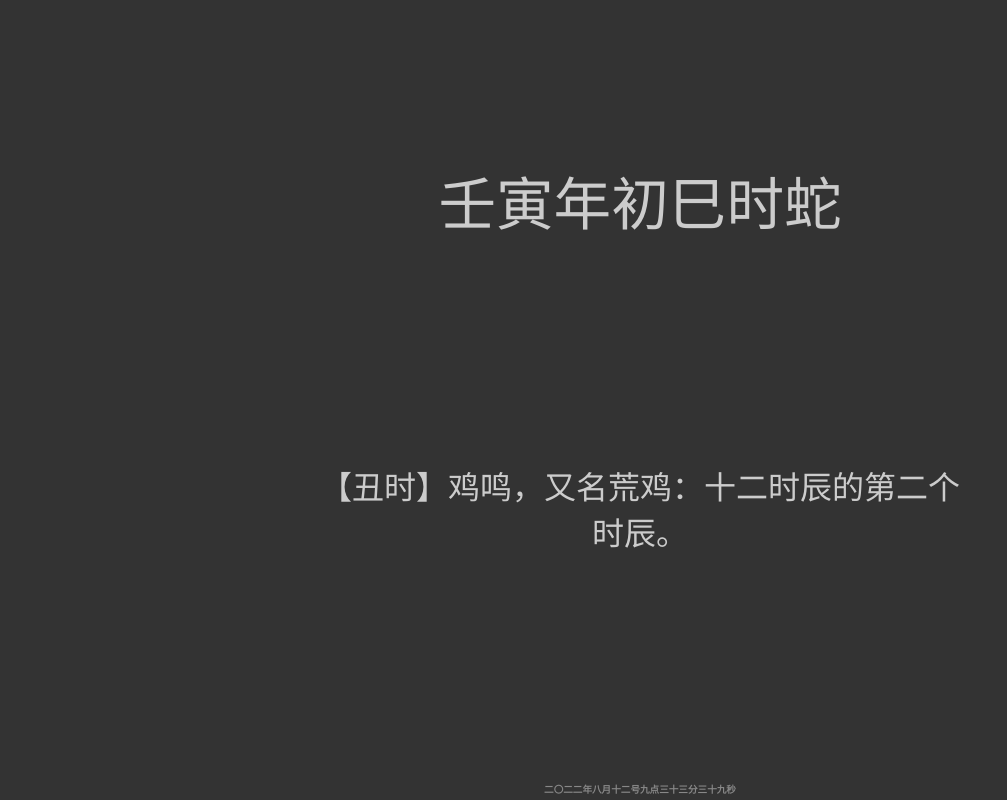
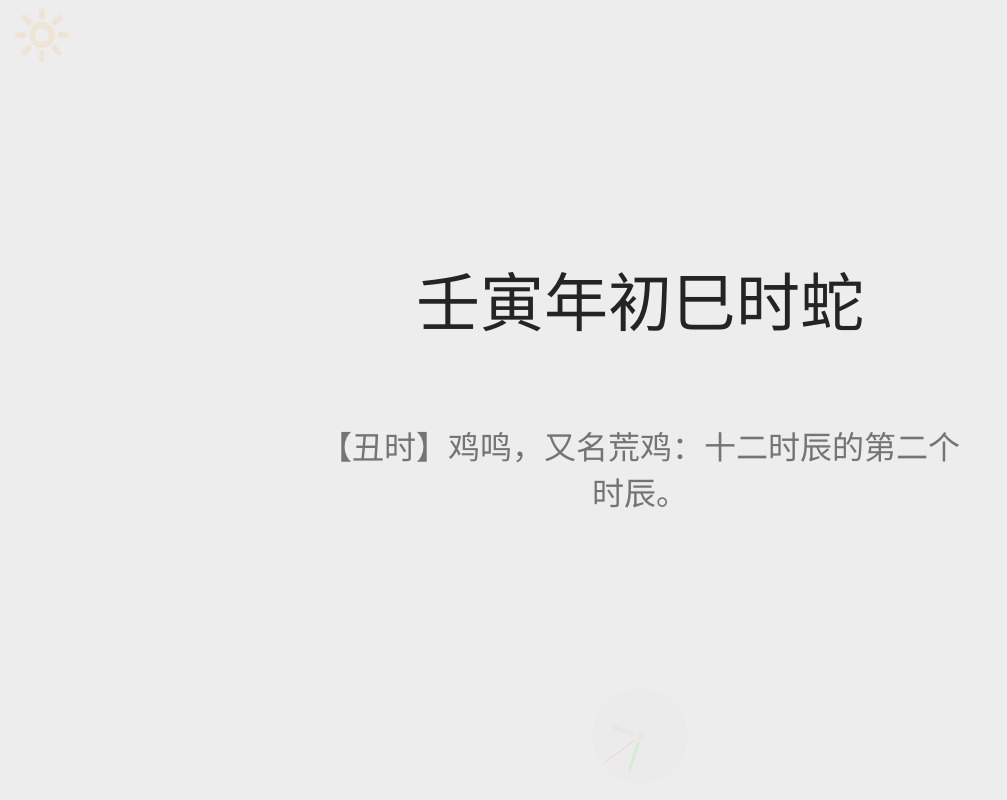
Before and after one commit to hehufun/Clock-Zh, a plain HTML site: page index.html in a window 1280 px wide. Shown: the whole page, without its empty margins (0-1007 px from the left). Drawn offline with Linux system fonts and the light colour scheme; a web font is replaced by a local one.

Commit message:
1.0
文字报年和时间，实时钟表，白天黑夜模式

```diff
--- /dev/null
+++ b/assect/css/clock.css
@@ -0,0 +1,137 @@
+/* 引用字体 */
+/* 方正行楷 */
+@font-face {
+  font-family: 'Fzxk';
+  src: local(''),
+    url('../fonts/Fzxk.woff2') format('woff2');
+  font-weight: normal;
+}
+
+:root {
+  --clock-di: 6em;
+  --clock-dh: calc(var(--clock-di) / 2);
+  --clock-bg: #5a5a5a18;
+  --hand-color: #b5b5b5;
+  --minute-hand-color: #00ff00;
+  --second-hand-color: #ff0000;
+}
+
+/* 自动识别暗色模式  */
+@media (prefers-color-scheme: dark) {
+  :root {
+    --clock-bg: #b5b5b518;
+    --hand-color: #5a5a5a;
+  }
+}
+
+/* 实时时间 */
+#Ttime {
+  user-select: none;
+  position: fixed;
+  left: 50%;
+  transform: translate(-50%, -50%);
+  bottom: calc(var(--clock-di) * 1.1);
+  font-size: 1em;
+  font-weight: 600;
+  color: var(--hand-color);
+  text-align: center;
+  font-family: Fzxk;
+  z-index: 9;
+  display: none;
+  transition: color 800ms, background-color 800ms;
+}
+
+/* 钟盘 */
+.clock {
+  user-select: none;
+  width: var(--clock-di);
+  height: var(--clock-di);
+  border-radius: 50%;
+  position: absolute;
+  left: calc(50% - var(--clock-dh));
+  bottom: 1em;
+  opacity: 0.1;
+}
+
+.clock:hover {
+  opacity: 1;
+}
+
+.clock:active #Ttime {
+  display: block;
+}
+
+/* 钟面 */
+.inner-circle {
+  width: var(--clock-di);
+  height: var(--clock-di);
+  /* border: 4px solid; */
+  border-radius: 50%;
+  position: absolute;
+  top: 50%;
+  left: 50%;
+  transform: translate(-50%, -50%);
+  background-color: var(--clock-bg);
+}
+
+/* 表盘中心圆点 */
+.dots {
+  width: 6px;
+  height: 6px;
+  border-radius: 50%;
+  background-color: var(--hand-color);
+  position: absolute;
+  top: 50%;
+  left: 50%;
+  transform: translate(-50%, -50%);
+  display: flex;
+  justify-content: center;
+  align-items: center;
+}
+
+/* 指针 */
+.hand {
+  width: var(--handW, 3px);
+  height: var(--hand-length, var(--clock-dh));
+  background-color: var(--hand-color);
+  position: absolute;
+  border-radius: 20px;
+  left: calc((50% - (var(--handW) / 2)));
+  z-index: -1;
+  /* 针与表盘边界距离 */
+  top: var(--top);
+  /* 定位居中，算出中心线位置 */
+  transform-origin: center calc(var(--clock-dh) - var(--top));
+}
+
+/* 时钟针 */
+.hour-hand {
+  --hand-length: calc(var(--clock-di) / 4);
+  --top: calc(var(--clock-di) / 5);
+  --handW: 5px;
+  background-color: var(--hand-color);
+}
+
+/* 分钟针 */
+.minute-hand {
+  --hand-length: calc(var(--clock-di) / 3);
+  --top: calc(var(--clock-di) / 9);
+  --handW: 3px;
+  background-color: var(--minute-hand-color);
+}
+
+/* 秒针 */
+.second-hand {
+  --hand-length: calc(var(--clock-di) / 2.6);
+  --top: calc(var(--clock-di) / 20);
+  --handW: 1px;
+  background-color: var(--second-hand-color);
+  position: relative;
+  z-index: 1;
+}
+
+@media only screen and (max-height: 400px) {
+  .clock {
+    display: none;
+  }
+}
--- /dev/null
+++ b/assect/css/theme.css
@@ -0,0 +1,112 @@
+/* 引用字体 */
+/* 可口可乐字体 */
+@font-face {
+  font-family: 'Coca';
+  src: local(''),
+    url('../fonts/Coca.woff2') format('woff2');
+  font-weight: bolder;
+}
+
+:root {
+  --themebg: #ededed;
+  --big-fontcolor: #242424;
+}
+
+
+body {
+  background-color: var(--themebg);
+  color: var(--themebg);
+  transition: color 800ms, background-color 800ms;
+}
+
+/* 切换按钮 */
+#switchbtn {
+  transition: color 500ms, background-color 500ms;
+  background: #99cc9900;
+  font-size: 3em;
+  border: none;
+  border-radius: 50%;
+  position: absolute;
+  top: 6px;
+  left: 6px;
+  opacity: 0.1;
+  user-select: none;
+}
+
+#switchbtn:hover {
+  opacity: 0.7;
+}
+
+#switchbtn:active {
+  opacity: 1;
+}
+
+/* 时辰 */
+#shichen {
+  user-select: none;
+  position: fixed;
+  transform: translate(-50%, -50%);
+  margin-top: 10px;
+  min-width: 5em;
+  top: 36%;
+  left: 50%;
+  text-align: center;
+  color: var(--big-fontcolor);
+  font-family: Coca;
+  font-size: 4em;
+  z-index: 16;
+}
+
+#shichen:hover #Ttime {
+  display: none;
+}
+
+/* 其他文字 */
+#Totime {
+  position: fixed;
+  transform: translate(-50%, -50%);
+  bottom: 30%;
+  left: 50%;
+  margin-top: 20px;
+  text-align: center;
+  color: var(--big-fontcolor);
+  font-family: Coca;
+  font-size: 2em;
+  z-index: 6;
+  opacity: 0.6;
+}
+
+#Totime:hover {
+  opacity: 1;
+}
+
+/* 自动识别暗色模式  */
+@media (prefers-color-scheme: dark) {
+  :root {
+    --themebg: #242424;
+    --big-fontcolor: #ededed;
+  }
+}
+
+/* 平面宽度小于600px时，报时不显示 */
+@media only screen and (max-width: 600px) {
+  #Totime {
+    display: none;
+  }
+}
+
+@media only screen and (max-height: 500px) {
+  #Totime {
+    display: none;
+  }
+}
+
+@media only screen and (max-height: 300px) {
+  #shichen {
+    font-size: 2em;
+  }
+
+  #Totime {
+    display: none;
+  }
+}
--- /dev/null
+++ b/assect/js/clock.js
@@ -0,0 +1,31 @@
+const secondHand = document.querySelector('.second-hand');
+const minuteHand = document.querySelector('.minute-hand');
+const hourHand = document.querySelector('.hour-hand');
+
+let date = null;
+let hour = 0;
+let minute = 0;
+let second = 0;
+function initClock() {
+  const date = new Date();
+  hour = date.getHours();
+  minute = date.getMinutes();
+  second = date.getSeconds();
+}
+function handRotation(target, deg) {
+  target.style.transform = `rotate(${deg}deg)`;
+}
+function clock() {
+  date = new Date();
+  let hour = (date.getHours() % 12) + date.getMinutes() / 59;
+  let minute = date.getMinutes();
+  let second = date.getSeconds();
+
+  handRotation(hourHand, hour * 30);
+  handRotation(minuteHand, minute * 6);
+  handRotation(secondHand, second * 6);
+
+  setTimeout(clock, 1000);
+}
+
+window.onload = clock();
--- a/assect/realtime.js
+++ b/assect/js/realtime.js
@@ -2,7 +2,7 @@
 
 // 循环检查元素并每一秒运行一次
 function ctkTime() {
-  window.setTimeout("ctkTime()", 1000);
+  window.setTimeout("ctkTime()", 500);
   if (!document.getElementById('Totime')) {
     return;
   } else {
@@ -61,7 +61,8 @@ function Totimes() {
   var TooMinute = Too.getMinutes();
   var TooSecond = Too.getSeconds();
   // 标题栏-数字时间
-  document.title = TooYear + "-" + TooMonth + "-" + TooDate + " 📆 " + TooHour + ":" + TooMinute + ":" + TooSecond;
+  document.title = TooYear + "-" + TooMonth + "-" + TooDate +
+    " 📆 " + TooHour + ":" + TooMinute + ":" + TooSecond;
   // 实时更新的中文时间
   // 转换年份时间为文字格式
   var Yea = TooYear.toString();
--- /dev/null
+++ b/assect/js/theme.js
@@ -0,0 +1,26 @@
+// 修改主题颜色CSS
+var th = 0;
+var link =
+  document.querySelector('link[rel*="icon"]') || document.createElement("link");
+link.rel = "shortcut icon";
+
+function switchtheme() {
+  var a = getComputedStyle(document.documentElement).getPropertyValue('--themebg');
+  if (!a) {
+    console.log('没找到元素')
+  } else if (th < 1) {
+    th++;
+    document.documentElement.style.setProperty('--themebg', "#ededed");
+    document.documentElement.style.setProperty('--big-fontcolor', "#242424");
+    document.getElementById("switchbtn").innerHTML = '🌑';
+    link.href = "./assect/img/sun-icon.svg";
+    // console.log('变成白天模式' + th);
+  } else {
+    th = 0;
+    document.getElementById("switchbtn").innerHTML = '🔆';
+    document.documentElement.style.setProperty('--themebg', "#242424");
+    document.documentElement.style.setProperty('--big-fontcolor', "#ededed");
+    link.href = "./assect/img/moon-icon.svg";
+    // console.log('变成暗夜模式' + th);
+  }
+};
--- a/assect/style.css
+++ /dev/null
@@ -1,69 +0,0 @@
-/* 可口可乐字体 */
-@font-face {
-  font-family: 'Coca';
-  src: local(''),
-    url('./Coca.woff2') format('woff2');
-  font-weight: bolder;
-}
-
-@font-face {
-  font-family: 'Zaihu';
-  src: local(''),
-    url('./Zaihu.TTF') format('ttf');
-  font-weight: normal;
-}
-
-@font-face {
-  font-family: 'Fzxk';
-  src: local(''),
-    url('./Fzxk.woff2') format('woff2');
-  font-weight: normal;
-}
-
-:root {
-  --themecolor: #333;
-  --fontcolor1: #ccc;
-  --fontcolor2: #888;
-}
-
-
-body {
-  background-color: var(--themecolor);
-}
-
-/* 时辰 */
-#shichen {
-  position: fixed;
-  transform: translate(-50%, -50%);
-  top: 25%;
-  left: 50%;
-  text-align: center;
-  color: var(--fontcolor1);
-  font-family: Coca;
-  font-size: 3.6em;
-}
-
-/* 其他文字 */
-#Totime {
-  position: fixed;
-  transform: translate(-50%, -50%);
-  bottom: 25%;
-  left: 50%;
-  text-align: center;
-  color: var(--fontcolor1);
-  font-family: Coca;
-  font-size: 2em;
-}
-
-/* 实时时间 */
-#Ttime {
-  position: fixed;
-  left: 50%;
-  transform: translate(-50%, -50%);
-  bottom: -0.3em;
-  font-size: 0.6em;
-  font-weight: 600;
-  color: var(--fontcolor2, #999);
-  text-align: center;
-  font-family: Fzxk;
-}
--- a/assect/theme.js
+++ /dev/null
@@ -1,13 +0,0 @@
-// 修改主题颜色CSS
-function theme() {
-  window.setTimeout("theme()", 1000);
-  var a = getComputedStyle(document.documentElement).getPropertyValue('--themecolor');
-  if (!a) {
-    console.log('没有找到元素？');
-    return;
-  } else {
-    // document.documentElement.style.setProperty('--themecolor', "#999");
-    // document.documentElement.style.setProperty('--fontcolor2', "#999");
-  };
-};
-theme();
--- a/index.html
+++ b/index.html
@@ -4,22 +4,45 @@
 <head>
   <meta charset="utf-8">
   <meta name="description" content="Clock">
-  <link rel="stylesheet" href="./assect/style.css">
-  <link rel="shortcut icon" href="./assect/icon.svg" type="image/x-icon">
+  <!-- 标题栏 -->
+  <link rel="shortcut icon" href="./assect/img/icon.svg" type="image/x-icon">
   <title>文字时间</title>
-  <script src="./assect/oldtime.js" type="text/javascript"></script>
-  <script src="./assect/realtime.js" type="text/javascript"></script>
-  <script src="./assect/theme.js" type="text/javascript"></script>
+  <!-- 引入CSS -->
+  <!-- <link rel="stylesheet" href="./assect/css/wz.css"> -->
+  <link rel="stylesheet" href="./assect/css/clock.css">
+  <link rel="stylesheet" href="./assect/css/theme.css">
+  <!-- <link rel="stylesheet" href="./assect/css/switch.css"> -->
+  <!-- 引入js -->
+  <script src="./assect/js/oldtime.js" type="text/javascript"></script>
+  <script src="./assect/js/realtime.js" type="text/javascript"></script>
+  <script async src="./assect/js/clock.js" type="text/javascript"></script>
+  <script async src="./assect/js/theme.js" type="text/javascript"></script>
 </head>
 
 <body>
 
+  <!-- 文字报时 -->
   <div id="shichen">加载时辰</div>
+  <div id="Totime">实时载入</div>
 
-  <div id="Ttime">光影似箭，日月如梭</div>
+  <!-- 切换按钮 -->
+  <button id="switchbtn" onclick="switchtheme()">🔆</button>
 
-  <div id="Totime">实时载入</div>
+  <!-- 模拟时钟 -->
+  <div class="clock">
+    <div id="Ttime">光影似箭，日月如梭</div>
+    <div class="inner-circle">
+      <div class="hands">
+        <div class="dots"></div>
+        <div class="hand hour-hand"></div>
+        <div class="hand minute-hand"></div>
+        <div class="hand second-hand"></div>
+      </div>
+    </div>
+  </div>
 
 </body>
 
+
+
 </html>
```
Also changed, not shown: assect/img/icon.svg (renamed from assect/icon.svg), assect/img/moon-icon.svg (added), assect/js/oldtime.js (renamed from assect/oldtime.js), 5 other files.
